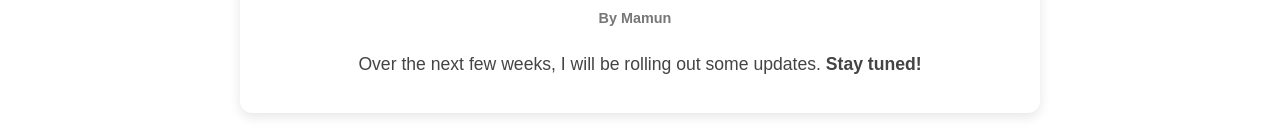
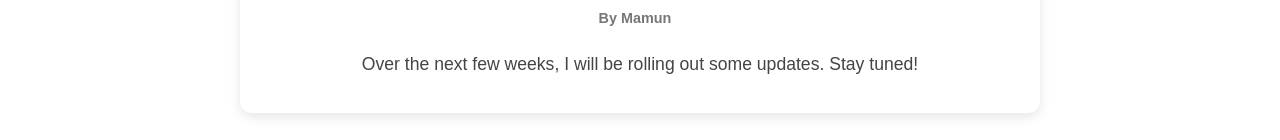
Before and after one commit to mamun12345678/almamun, a React (Create React App) app: page /#/blog in a window 1280 px wide. Shown: the part 282-422 px from the top of the page. Built offline with nearby package versions, Linux system fonts and the light colour scheme.

Commit message:
Showing zoro

```diff
--- a/src/components/Blog.js
+++ b/src/components/Blog.js
@@ -6,7 +6,7 @@ const PublishedBlog = () => {
   const blog = {
     title: "Updates Coming Soon!",
     content: `
-      <p style="text-align: center;" >Over the next few weeks, I will be rolling out some updates. <strong>Stay tuned!</strong></p>
+      <p style="text-align: center;" >Over the next few weeks, I will be rolling out some updates. Stay tuned!</p>
     `,
     author: "Mamun",
     date: "",
```
Also changed, not shown: 7 other files (tests, documents, lock files or other folders).
